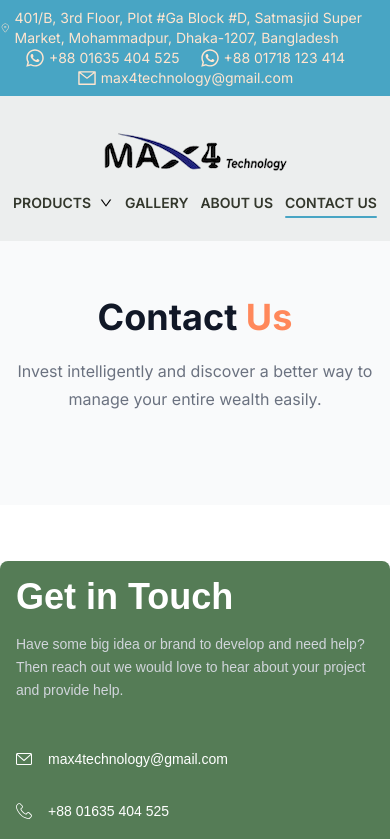
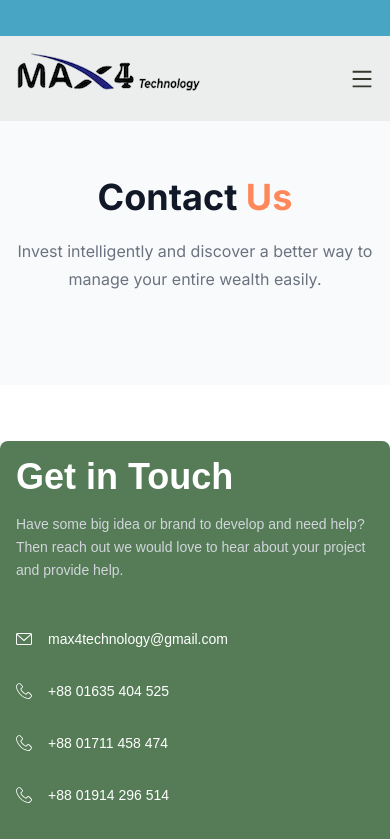
Before and after one commit to fahim-muntasir/max4-frontend, a Next.js app: page /contact in a window 390 px wide. Shown: the top 839 px of the page. Built offline with nearby package versions, Linux system fonts and the light colour scheme.

Commit message:
responsive menu

```diff
--- a/components/Contact.jsx
+++ b/components/Contact.jsx
@@ -60,7 +60,24 @@ export default function Contact() {
                 ></path>
               </svg>
               <a href="javascript:void(0)" className="text-white text-sm ml-4">
-                +88 01718 123 414
+                +88 01711 458 474
+              </a>
+            </li>
+            <li className="flex items-center">
+              <svg
+                xmlns="http://www.w3.org/2000/svg"
+                width="16px"
+                height="16px"
+                fill="#fff"
+                viewBox="0 0 482.6 482.6"
+              >
+                <path
+                  d="M98.339 320.8c47.6 56.9 104.9 101.7 170.3 133.4 24.9 11.8 58.2 25.8 95.3 28.2 2.3.1 4.5.2 6.8.2 24.9 0 44.9-8.6 61.2-26.3.1-.1.3-.3.4-.5 5.8-7 12.4-13.3 19.3-20 4.7-4.5 9.5-9.2 14.1-14 21.3-22.2 21.3-50.4-.2-71.9l-60.1-60.1c-10.2-10.6-22.4-16.2-35.2-16.2-12.8 0-25.1 5.6-35.6 16.1l-35.8 35.8c-3.3-1.9-6.7-3.6-9.9-5.2-4-2-7.7-3.9-11-6-32.6-20.7-62.2-47.7-90.5-82.4-14.3-18.1-23.9-33.3-30.6-48.8 9.4-8.5 18.2-17.4 26.7-26.1 3-3.1 6.1-6.2 9.2-9.3 10.8-10.8 16.6-23.3 16.6-36s-5.7-25.2-16.6-36l-29.8-29.8c-3.5-3.5-6.8-6.9-10.2-10.4-6.6-6.8-13.5-13.8-20.3-20.1-10.3-10.1-22.4-15.4-35.2-15.4-12.7 0-24.9 5.3-35.6 15.5l-37.4 37.4c-13.6 13.6-21.3 30.1-22.9 49.2-1.9 23.9 2.5 49.3 13.9 80 17.5 47.5 43.9 91.6 83.1 138.7zm-72.6-216.6c1.2-13.3 6.3-24.4 15.9-34l37.2-37.2c5.8-5.6 12.2-8.5 18.4-8.5 6.1 0 12.3 2.9 18 8.7 6.7 6.2 13 12.7 19.8 19.6 3.4 3.5 6.9 7 10.4 10.6l29.8 29.8c6.2 6.2 9.4 12.5 9.4 18.7s-3.2 12.5-9.4 18.7c-3.1 3.1-6.2 6.3-9.3 9.4-9.3 9.4-18 18.3-27.6 26.8l-.5.5c-8.3 8.3-7 16.2-5 22.2.1.3.2.5.3.8 7.7 18.5 18.4 36.1 35.1 57.1 30 37 61.6 65.7 96.4 87.8 4.3 2.8 8.9 5 13.2 7.2 4 2 7.7 3.9 11 6 .4.2.7.4 1.1.6 3.3 1.7 6.5 2.5 9.7 2.5 8 0 13.2-5.1 14.9-6.8l37.4-37.4c5.8-5.8 12.1-8.9 18.3-8.9 7.6 0 13.8 4.7 17.7 8.9l60.3 60.2c12 12 11.9 25-.3 37.7-4.2 4.5-8.6 8.8-13.3 13.3-7 6.8-14.3 13.8-20.9 21.7-11.5 12.4-25.2 18.2-42.9 18.2-1.7 0-3.5-.1-5.2-.2-32.8-2.1-63.3-14.9-86.2-25.8-62.2-30.1-116.8-72.8-162.1-127-37.3-44.9-62.4-86.7-79-131.5-10.3-27.5-14.2-49.6-12.6-69.7z"
+                  data-original="#000000"
+                ></path>
+              </svg>
+              <a href="javascript:void(0)" className="text-white text-sm ml-4">
+                +88 01914 296 514
               </a>
             </li>
             <li className="flex items-center">
@@ -173,7 +190,7 @@ export default function Contact() {
                 <path
                   fillRule="evenodd"
                   d="M392.19 156.054 211.268 281.667 22.032 218.58C8.823 214.168-.076 201.775 0 187.852c.077-13.923 9.078-26.24 22.338-30.498L506.15 1.549c11.5-3.697 24.123-.663 32.666 7.88 8.542 8.543 11.577 21.165 7.879 32.666L390.89 525.906c-4.258 13.26-16.575 22.261-30.498 22.338-13.923.076-26.316-8.823-30.728-22.032l-63.393-190.153z"
-                  clip-rule="evenodd"
+                  clipRule="evenodd"
                   data-original="#000000"
                 />
               </svg>
--- a/components/Footer.jsx
+++ b/components/Footer.jsx
@@ -172,7 +172,7 @@ export default function Footer() {
                 >
                   <path
                     fillRule="evenodd"
-                    clip-rule="evenodd"
+                    clipRule="evenodd"
                     d="M13.9191 1.10651C14.558 1.27906 15.0602 1.78251 15.2299 2.42069C15.5388 3.57887 15.5388 5.99687 15.5388 5.99687C15.5388 5.99687 15.5388 8.41487 15.2299 9.57306C15.0578 10.2136 14.5556 10.7171 13.9191 10.8872C12.7638 11.1969 8.12875 11.1969 8.12875 11.1969C8.12875 11.1969 3.49603 11.1969 2.33844 10.8872C1.69952 10.7147 1.19735 10.2112 1.0276 9.57306C0.71875 8.41487 0.71875 5.99687 0.71875 5.99687C0.71875 5.99687 0.71875 3.57887 1.0276 2.42069C1.1997 1.78015 1.70188 1.27669 2.33844 1.10651C3.49603 0.796875 8.12875 0.796875 8.12875 0.796875C8.12875 0.796875 12.7638 0.796875 13.9191 1.10651ZM10.4981 5.99687L6.6481 8.22578V3.76796L10.4981 5.99687Z"
                     fill="white"
                   />
--- a/components/Navbar.jsx
+++ b/components/Navbar.jsx
@@ -1,14 +1,21 @@
 "use client";
 import React, { useState } from "react";
 import { CiLocationOn } from "react-icons/ci";
-import { FaWhatsapp } from "react-icons/fa";
-import { AiOutlineMail, AiOutlineDown, AiOutlineUp } from "react-icons/ai";
+import { FiPhone } from "react-icons/fi";
+import {
+  AiOutlineMail,
+  AiOutlineDown,
+  AiOutlineUp,
+  AiOutlineMenu,
+  AiOutlineClose,
+} from "react-icons/ai";
 import Link from "next/link";
 import { usePathname } from "next/navigation"; // Import usePathname hook
 
 export default function Navbar() {
   const pathname = usePathname(); // Get the current path
   const [dropdownOpen, setDropdownOpen] = useState(false); // Dropdown state for products
+  const [menuOpen, setMenuOpen] = useState(false); // Mobile menu state
 
   const isActive = (path) => pathname === path;
 
@@ -17,24 +24,56 @@ export default function Navbar() {
       {/* Top contact info bar */}
       <div className="bg-[#48A5C4]">
         <div className="container mx-auto flex flex-wrap py-2 flex-col md:flex-row items-center">
-          <nav className="md:ml-auto flex flex-wrap items-center text-base justify-center">
+          <marquee behavior="scroll" direction="left" className="block md:hidden">
+            <div className="flex">
             <a className="mr-5 text-[#FFE5CF] flex items-center gap-1">
-              <CiLocationOn className="text-xl" />
+              <CiLocationOn className="text-sm" />
               <span className="text-sm">
                 401/B, 3rd Floor, Plot #Ga Block #D, Satmasjid Super Market,
                 Mohammadpur, Dhaka-1207, Bangladesh
               </span>
             </a>
             <a className="mr-5 text-[#FFE5CF] flex items-center gap-1">
-              <FaWhatsapp className="text-xl" />
+              <FiPhone className="text-sm" />
               <span className="text-sm">+88 01635 404 525</span>
             </a>
             <a className="mr-5 text-[#FFE5CF] flex items-center gap-1">
-              <FaWhatsapp className="text-xl" />
-              <span className="text-sm">+88 01718 123 414</span>
+              <FiPhone className="text-sm" />
+              <span className="text-sm">+88 01711 458 474</span>
             </a>
             <a className="mr-5 text-[#FFE5CF] flex items-center gap-1">
-              <AiOutlineMail className="text-xl" />
+              <FiPhone className="text-sm" />
+              <span className="text-sm">+88 01914 296 514</span>
+            </a>
+            <a className="mr-5 text-[#FFE5CF] flex items-center gap-1">
+              <AiOutlineMail className="text-sm" />
+              <span className="text-sm">max4technology@gmail.com</span>
+            </a>
+            </div>
+          </marquee>
+
+          <nav className="hidden md:ml-auto md:flex flex-wrap justify-center items-center text-base px-2 md:px-0">
+            <a className="mr-5 text-[#FFE5CF] flex items-center gap-1">
+              <CiLocationOn className="text-3xl md:text-xl" />
+              <span className="text-sm">
+                401/B, 3rd Floor, Plot #Ga Block #D, Satmasjid Super Market,
+                Mohammadpur, Dhaka-1207, Bangladesh
+              </span>
+            </a>
+            <a className="mr-5 text-[#FFE5CF] flex items-center gap-1">
+              <FiPhone className="text-sm" />
+              <span className="text-sm">+88 01635 404 525</span>
+            </a>
+            <a className="mr-5 text-[#FFE5CF] flex items-center gap-1">
+              <FiPhone className="text-sm" />
+              <span className="text-sm">+88 01711 458 474</span>
+            </a>
+            <a className="mr-5 text-[#FFE5CF] flex items-center gap-1">
+              <FiPhone className="text-sm" />
+              <span className="text-sm">+88 01914 296 514</span>
+            </a>
+            <a className="mr-5 text-[#FFE5CF] flex items-center gap-1">
+              <AiOutlineMail className="text-sm" />
               <span className="text-sm">max4technology@gmail.com</span>
             </a>
           </nav>
@@ -43,7 +82,7 @@ export default function Navbar() {
 
       {/* Main navbar */}
       <div className="bg-[#ECEEEE]">
-        <div className="container mx-auto flex flex-wrap py-7 flex-col md:flex-row items-center">
+        <div className="container mx-auto flex flex-wrap pl-2 pr-4 md:px-0 py-2 md:py-7 md:flex-row items-center justify-between">
           <Link
             href="/"
             className="flex title-font font-medium items-center text-[#FF885B] mb-4 md:mb-0"
@@ -51,8 +90,114 @@ export default function Navbar() {
             <img src="/assets/img/logo2.png" alt="logo" />
           </Link>
 
+          {/* Hamburger icon for mobile */}
+          <button
+            className="md:hidden text-[#33372C]"
+            onClick={() => setMenuOpen(true)}
+          >
+            <AiOutlineMenu className="text-2xl" />
+          </button>
+
+          {/* menu for mobile */}
+          <nav
+            className={`${
+              menuOpen ? "block" : "hidden"
+            } md:hidden absolute top-0 right-0 shadow-2xl p-5 w-4/5 bg-[#ECEEEE] h-screen items-center text-sm justify-center uppercase z-20`}
+          >
+            <button className="mb-6" onClick={() => setMenuOpen(false)}>
+              <AiOutlineClose className="text-2xl" />
+            </button>
+            {/* Products dropdown menu with arrow */}
+            <div
+              className="relative group flex items-center gap-2 mb-3"
+              onMouseEnter={() => setDropdownOpen(true)}
+              onMouseLeave={() => setDropdownOpen(false)}
+            >
+              <span className="text-[#33372C] cursor-pointer font-semibold text-lg">
+                Products
+              </span>
+              {dropdownOpen ? (
+                <AiOutlineUp className="text-sm" />
+              ) : (
+                <AiOutlineDown className="text-sm" />
+              )}
+              <span
+                className={`absolute left-0 bottom-[-5px] rounded-full w-full h-0.5 bg-[#48A5C4] transition-transform duration-300 origin-left ${
+                  isActive("/products")
+                    ? "scale-x-100"
+                    : "scale-x-0 group-hover:scale-x-100"
+                }`}
+              ></span>
+
+              {/* Dropdown items */}
+              {dropdownOpen && (
+                <div className="absolute top-[25px] left-0 mt-1 bg-white shadow-lg rounded-md p-2 w-60 z-10">
+                  <Link
+                    href="/products/sports-shoe-machines"
+                    className="block px-4 py-2 text-sm text-[#33372C] hover:bg-[#48A5C4] hover:text-white rounded"
+                  >
+                    Sports shoe machines
+                  </Link>
+                  <Link
+                    href="/products/leather-shoe-machines"
+                    className="block px-4 py-2 text-sm text-[#33372C] hover:bg-[#48A5C4] hover:text-white rounded"
+                  >
+                    Leather shoe machines
+                  </Link>
+                  <Link
+                    href="/products/leather-goods-machines"
+                    className="block px-4 py-2 text-sm text-[#33372C] hover:bg-[#48A5C4] hover:text-white rounded"
+                  >
+                    Leather goods machines
+                  </Link>
+                </div>
+              )}
+            </div>
+
+            <Link href="/gallery" className="relative group block mb-3 text-lg">
+              <span className="text-[#33372C] cursor-pointer font-semibold">
+                Gallery
+              </span>
+              <span
+                className={`absolute left-0 bottom-[-5px] rounded-full w-full h-0.5 bg-[#48A5C4] transition-transform duration-300 origin-left ${
+                  isActive("/gallery")
+                    ? "scale-x-100"
+                    : "scale-x-0 group-hover:scale-x-100"
+                }`}
+              ></span>
+            </Link>
+
+            <Link href="/about" className="relative group block mb-3">
+              <span className="text-[#33372C] cursor-pointer font-semibold text-lg">
+                About Us
+              </span>
+              <span
+                className={`absolute left-0 bottom-[-5px] rounded-full w-full h-0.5 bg-[#48A5C4] transition-transform duration-300 origin-left ${
+                  isActive("/about")
+                    ? "scale-x-100"
+                    : "scale-x-0 group-hover:scale-x-100"
+                }`}
+              ></span>
+            </Link>
+
+            <Link href="/contact" className="relative group block">
+              <span className="text-[#33372C] cursor-pointer font-semibold text-lg">
+                Contact Us
+              </span>
+              <span
+                className={`absolute left-0 bottom-[-5px] rounded-full w-full h-0.5 bg-[#48A5C4] transition-transform duration-300 origin-left ${
+                  isActive("/contact")
+                    ? "scale-x-100"
+                    : "scale-x-0 group-hover:scale-x-100"
+                }`}
+              ></span>
+            </Link>
+          </nav>
+
           {/* Navigation links with hover underline and active link underline */}
-          <nav className="md:mr-auto md:ml-4 md:py-1 md:pl-4 md:border-l md:border-gray-400 flex flex-wrap items-center text-sm md:text-base lg:text-base justify-center uppercase gap-3 md:gap-8">
+          <nav
+            className={`hidden md:block md:flex md:mr-auto md:ml-4 md:py-1 md:pl-4 md:border-l md:border-gray-400 flex-col md:flex-row items-center text-sm md:text-base lg:text-base justify-center uppercase gap-3 md:gap-8`}
+          >
             {/* Products dropdown menu with arrow */}
             <div
               className="relative group flex items-center gap-2"
@@ -77,7 +222,7 @@ export default function Navbar() {
 
               {/* Dropdown items */}
               {dropdownOpen && (
-                <div className="absolute top-[25px] left-0 mt-1 bg-white shadow-lg rounded-md p-2 w-60">
+                <div className="absolute top-[25px] left-0 mt-1 bg-white shadow-lg rounded-md p-2 w-60 z-10">
                   <Link
                     href="/products/sports-shoe-machines"
                     className="block px-4 py-2 text-sm text-[#33372C] hover:bg-[#48A5C4] hover:text-white rounded"
```
